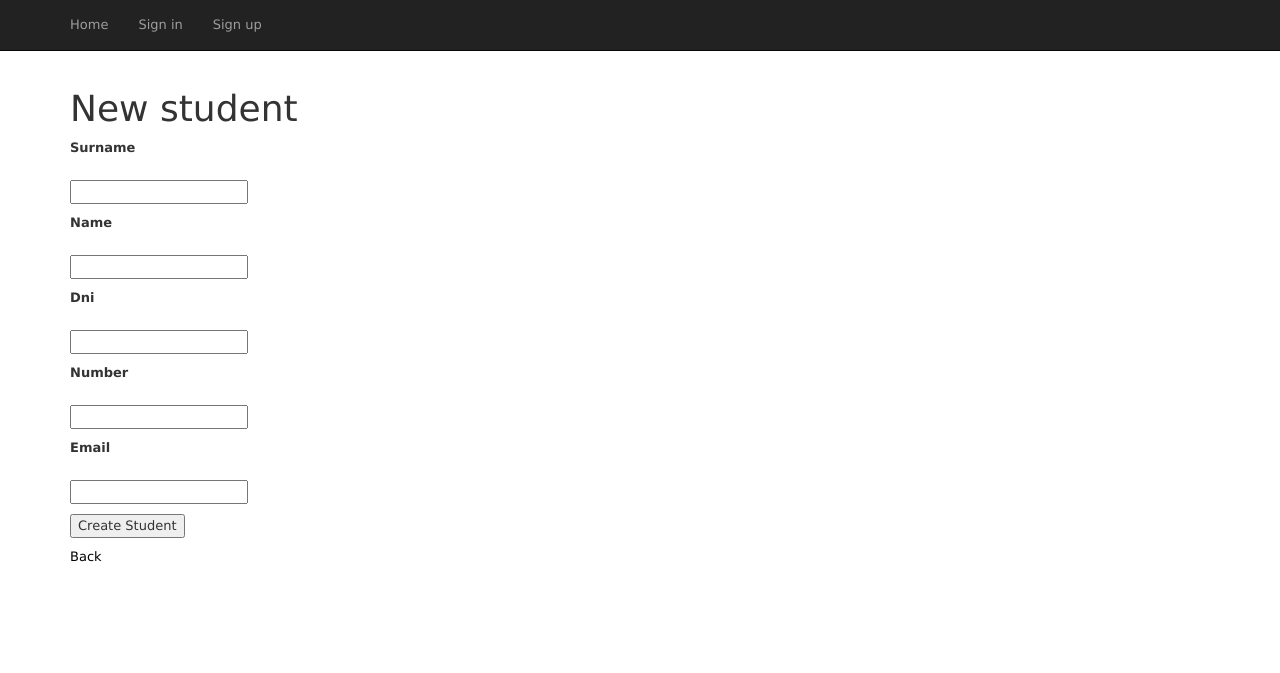
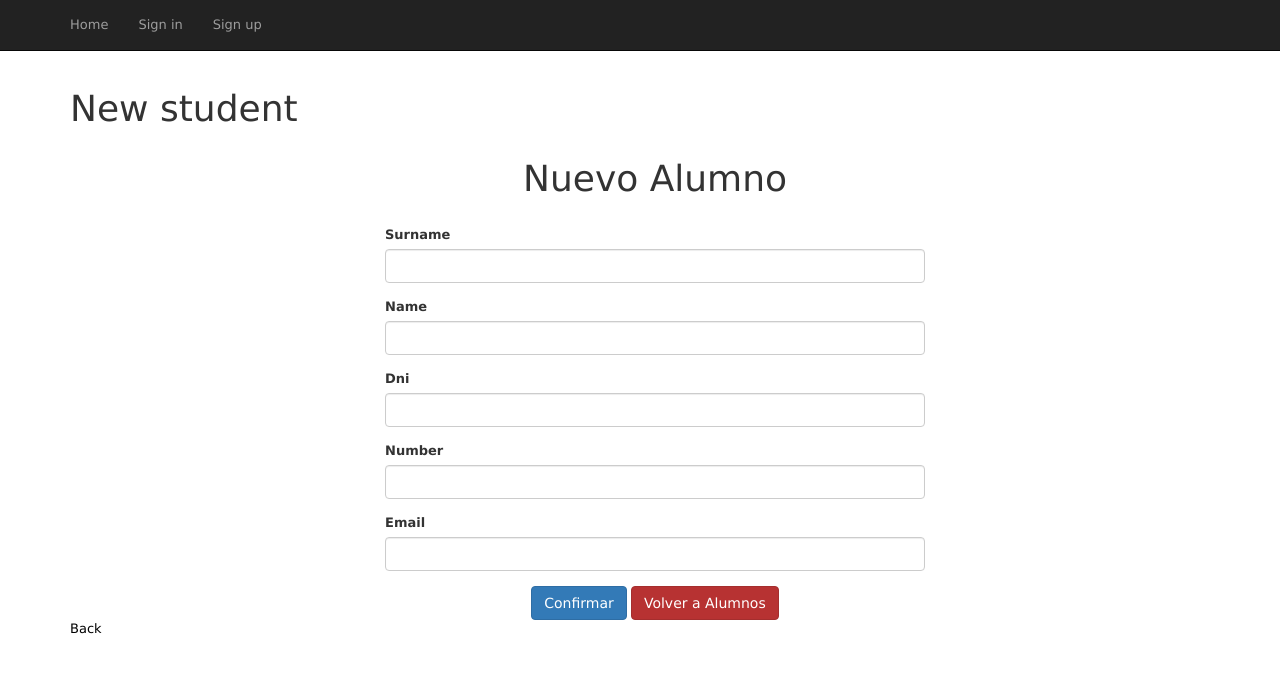
Before and after one commit to SebaRaimondi/ProyectoRuby, a Rails app: page /courses/1/students/new in a window 1280 px wide. Shown: the top 673 px of the page. Run offline with Rails 7, Linux system fonts and the light colour scheme; data comes from the database, SQL or seed files in the repository; style sheets or scripts are compiled from the project's sources; some libraries are stand-ins or nearby versions.

Commit message:
students form

```diff
--- a/app/views/students/_form.html.erb
+++ b/app/views/students/_form.html.erb
@@ -1,7 +1,15 @@
-<%= form_for([@student.course, @student]) do |f| %>
+<div class="container">
+    <% if @student.id.blank? %>
+        <h1 style="text-align: center;">Nuevo Alumno</h1>
+    <% else %>
+        <h1 style="text-align: center;"><%= "Editando Alumno #{@student.surname}, #{@student.name}" %></h1>
+    <% end %>
+    <br>
+    <div class="col-md-6 col-sm-8 col-md-offset-3 col-sm-offset-2">
         <% if @student.errors.any? %>
             <div id="error_explanation">
-      <h2><%= pluralize(@student.errors.count, "error") %> prohibited this student from being saved:</h2>
+                <h2><%= pluralize(@student.errors.count, "error") %>
+                    prohibited this student from being saved:</h2>
 
                 <ul>
                     <% @student.errors.full_messages.each do |msg| %>
@@ -10,28 +18,16 @@
                 </ul>
             </div>
         <% end %>
-
-  <div class="field">
-    <%= f.label :surname %><br />
-    <%= f.text_field :surname %>
-  </div>
-  <div class="field">
-    <%= f.label :name %><br />
-    <%= f.text_field :name %>
-  </div>
-  <div class="field">
-    <%= f.label :dni %><br />
-    <%= f.text_field :dni %>
-  </div>
-  <div class="field">
-    <%= f.label :number %><br />
-    <%= f.text_field :number %>
-  </div>
-  <div class="field">
-    <%= f.label :email %><br />
-    <%= f.text_field :email %>
-  </div>
-  <div class="actions">
-    <%= f.submit %>
+        <%= bootstrap_form_for([@student.course, @student]) do |f| %>
+        <%= f.text_field :surname, required: true %>
+        <%= f.text_field :name, required: true %>
+        <%= f.number_field :dni, required: true %>
+        <%= f.text_field :number, required: true %>
+        <%= f.email_field :email, required: true %>
+        <div class="center-helper" style="width: 100%;">
+            <%= f.submit "Confirmar", class: "button" %>
+            <%= link_to '<button type="button" class="button btn-red">Volver a Alumnos</button>'.html_safe, course_students_path %>
         </div>
     <% end %>
+</div>
+</div>
```
Lines whose indentation alone changed are shown as unchanged.
